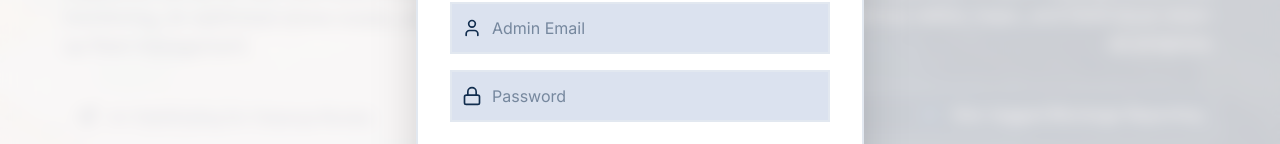
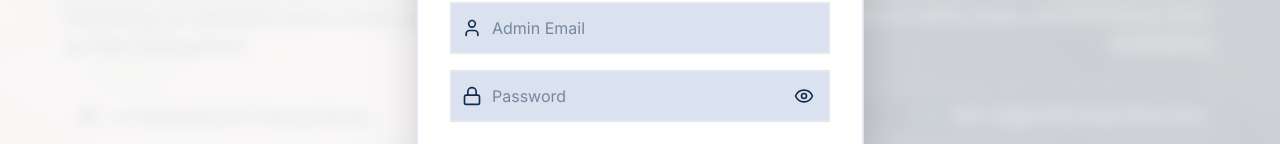
Before and after one commit to Goldenavs/esteRoute, a React (Vite) app in the folder frontend/: page /login in a window 1280 px wide. Both pictures are taken after a click on the button "Enter Dispatch Portal". Shown: the part 341-485 px from the top of the page. Built offline with nearby package versions, Linux system fonts and the light colour scheme; no server answers.

Commit message:
feat(ux): add hide/show password toggle to auth modals

```diff
--- a/frontend/src/components/auth/modals/AuthModals.tsx
+++ b/frontend/src/components/auth/modals/AuthModals.tsx
@@ -1,7 +1,7 @@
 import { useState } from 'react';
 import { motion, AnimatePresence } from 'framer-motion';
 import { useNavigate } from 'react-router-dom';
-import { X, Lock, Mail, User, ArrowRight, Loader2, CheckCircle2 } from 'lucide-react';
+import { X, Lock, Mail, User, ArrowRight, Loader2, CheckCircle2, Eye, EyeOff } from 'lucide-react';
 import { supabase } from '../../../lib/supabase';
 
 interface AuthModalsProps {
@@ -17,6 +17,7 @@ export default function AuthModals({ activeModal, onClose }: AuthModalsProps) {
   const [adminPassword, setAdminPassword] = useState('');
   const [adminError, setAdminError] = useState('');
   const [isLoading, setIsLoading] = useState(false);
+  const [showPassword, setShowPassword] = useState(false);
 
   const handleAdminLogin = async (e: React.FormEvent) => {
     e.preventDefault();
@@ -143,13 +144,20 @@ export default function AuthModals({ activeModal, onClose }: AuthModalsProps) {
                     <div className="relative">
                       <Lock className="absolute left-3 top-1/2 -translate-y-1/2 w-5 h-5 text-text-muted" />
                       <input
-                        type="password"
+                        type={showPassword ? 'text' : 'password'}
                         required
                         placeholder="Password"
                         value={adminPassword}
                         onChange={(e) => setAdminPassword(e.target.value)}
-                        className="w-full bg-surface-subtle border-2 border-border-subtle pl-10 pr-4 py-3 text-text-primary focus:outline-none focus:border-brand-dark transition-colors"
+                        className="w-full bg-surface-subtle border-2 border-border-subtle pl-10 pr-12 py-3 text-text-primary focus:outline-none focus:border-brand-dark transition-colors"
                       />
+                      <button
+                        type="button"
+                        onClick={() => setShowPassword(!showPassword)}
+                        className="absolute right-3 top-1/2 -translate-y-1/2 p-1 text-text-muted hover:text-text-primary transition-colors cursor-pointer"
+                      >
+                        {showPassword ? <EyeOff className="w-5 h-5" /> : <Eye className="w-5 h-5" />}
+                      </button>
                     </div>
                   </div>
                   <button
@@ -222,13 +230,20 @@ export default function AuthModals({ activeModal, onClose }: AuthModalsProps) {
                     <div className="relative">
                       <Lock className="absolute left-3 top-1/2 -translate-y-1/2 w-5 h-5 text-text-muted" />
                       <input
-                        type="password"
+                        type={showPassword ? 'text' : 'password'}
                         required
                         placeholder="Password"
                         value={citizenPassword}
                         onChange={(e) => setCitizenPassword(e.target.value)}
-                        className="w-full bg-surface-subtle border-2 border-border-subtle pl-10 pr-4 py-3 text-text-primary focus:outline-none focus:border-brand-primary transition-colors"
+                        className="w-full bg-surface-subtle border-2 border-border-subtle pl-10 pr-12 py-3 text-text-primary focus:outline-none focus:border-brand-primary transition-colors"
                       />
+                      <button
+                        type="button"
+                        onClick={() => setShowPassword(!showPassword)}
+                        className="absolute right-3 top-1/2 -translate-y-1/2 p-1 text-text-muted hover:text-text-primary transition-colors cursor-pointer"
+                      >
+                        {showPassword ? <EyeOff className="w-5 h-5" /> : <Eye className="w-5 h-5" />}
+                      </button>
                     </div>
                     <button
                       type="submit"
```
